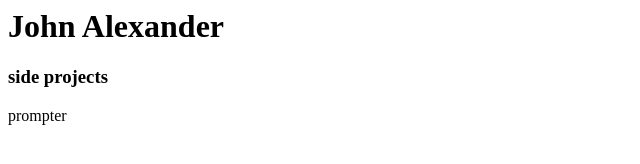
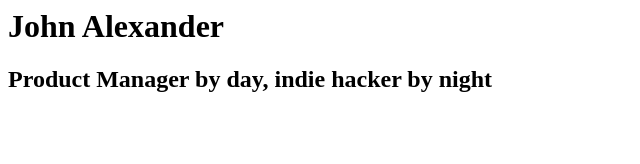
Before and after one commit to johnalxndr/johnalxndr.github.io, a plain HTML site: page index.html in a window 1280 px wide. Shown: the whole page, without its empty margins (0-640 px from the left). Drawn offline with Linux system fonts and the light colour scheme.

Commit message:
Update index.html

```diff
--- a/index.html
+++ b/index.html
@@ -1,3 +1,2 @@
 <h1>John Alexander</h1>
-<h3>side projects</h3>
-<span link="johnalxndr.github.io/prompter">prompter</span>
+<h2>Product Manager by day, indie hacker by night</h2>
```
